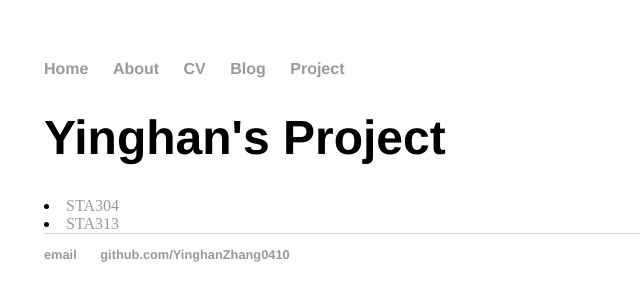
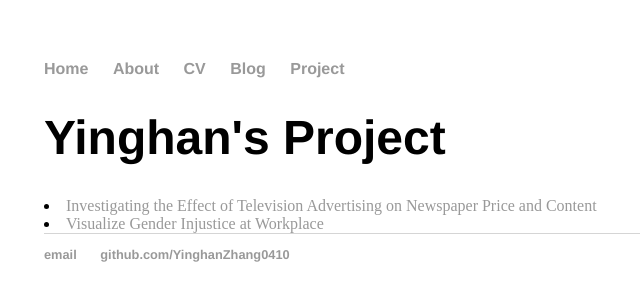
Before and after one commit to YinghanZhang0410/YinghanZhang0410.github.io, a Jekyll site: the page built from project/index.html, in a window 1280 px wide. Shown: the top 301 px of the page, without its empty margins (148-788 px from the left). Built offline with Jekyll 4.4.1, drawn with Linux system fonts in a browser that asks for light colours.

Commit message:
Update index.html

```diff
--- a/project/index.html
+++ b/project/index.html
@@ -4,6 +4,6 @@ title: Yinghan's Project
 ---
 	<h1>{{ page.title }}</h1>
 	<body>
-		<li><a href="https://yinghan-zhang-final-project.netlify.app/">STA304</a></li>
-		<li><a href="https://yinghanzhang0410.github.io/datavis.genderinjustice/">STA313</a></li>
+		<li><a href="https://yinghan-zhang-final-project.netlify.app/">Investigating the Effect of Television Advertising on Newspaper Price and Content</a></li>
+		<li><a href="https://yinghanzhang0410.github.io/datavis.genderinjustice/">Visualize Gender Injustice at Workplace</a></li>
 	</body>
```
